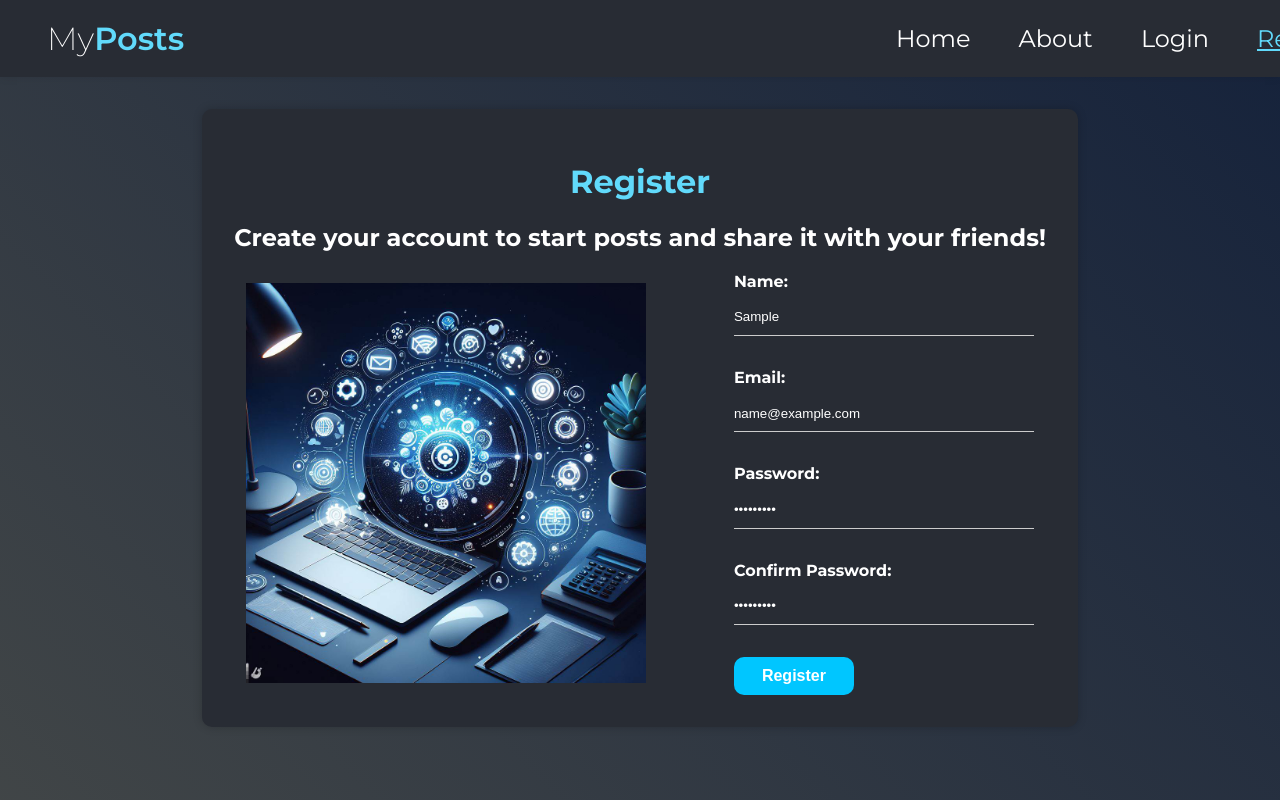
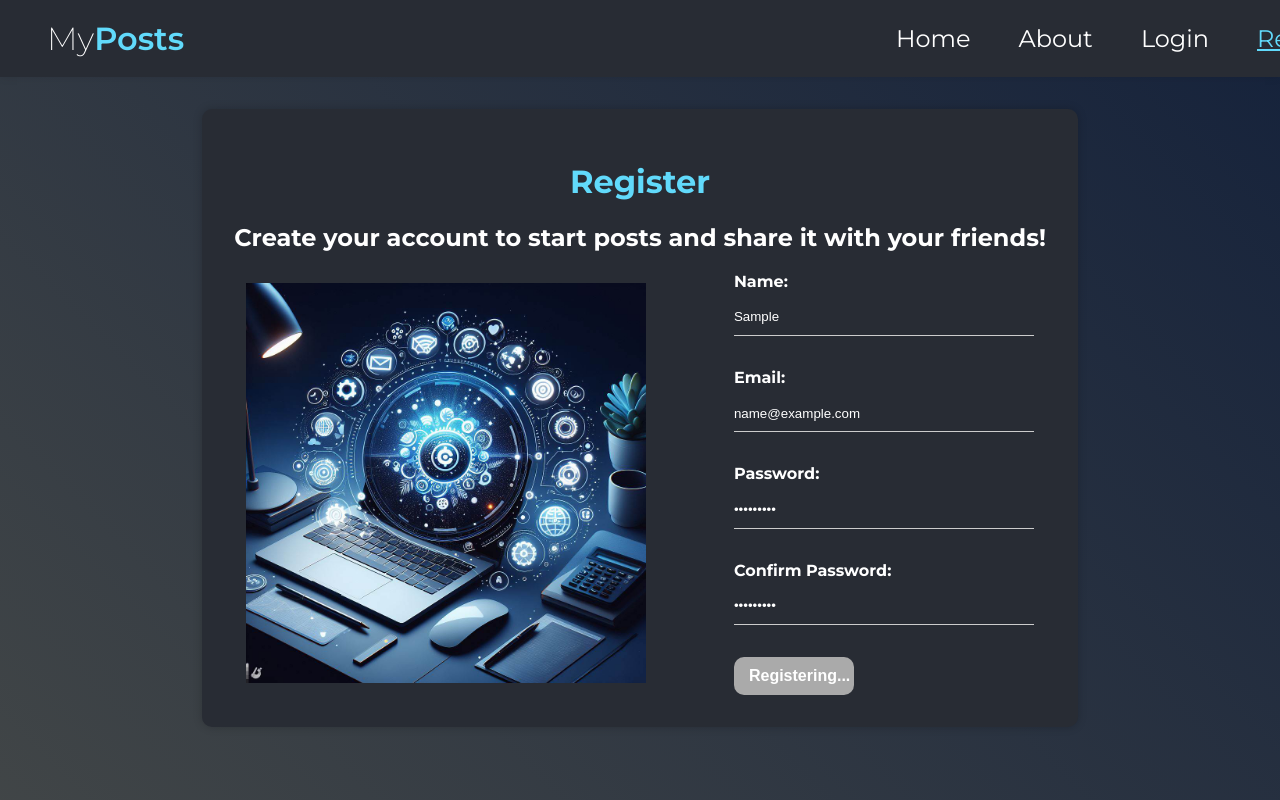
Before and after one commit to vertocode/my-posts, a React (Vite) app: page /register in a window 1280 px wide. Both pictures are taken after typing "Sample", "name@example.com", "Sample123", "Sample123" into the empty fields and a click on the button "Register". Shown: the top 800 px of the page. Built offline with nearby package versions, Linux system fonts and the light colour scheme; no server answers.

Commit message:
feat: add fedback to the user according to firebase's response

```diff
--- a/src/hooks/useAuthentication.tsx
+++ b/src/hooks/useAuthentication.tsx
@@ -29,6 +29,7 @@ export const useAuthentication = () => {
     const createUser = async (data) => {
         checkIfIsCancelled()
 
+        setError('')
         setLoading(true)
 
         try {
@@ -40,7 +41,6 @@ export const useAuthentication = () => {
         } catch (error) {
             console.log(error.message)
             setError(error.message)
-            throw new Error(error)
         }
 
         setLoading(false)
--- a/src/index.scss
+++ b/src/index.scss
@@ -105,6 +105,8 @@ input, textarea {
 
 button[disabled] {
   background-color: #aaa;
+  pointer-events: none;
+  cursor: not-allowed;
 }
 
 .container .error {
--- a/src/pages/Register/Register.tsx
+++ b/src/pages/Register/Register.tsx
@@ -14,7 +14,7 @@ const Register = (): ReactElement => {
     const [confirmPassword, setConfirmPassword] = useState()
     const [error, setError] = useState()
 
-    const { createUser, error: authErrors } = useAuthentication()
+    const { createUser, error: authErrors, loading } = useAuthentication()
 
     useEffect(() => {
         setError(authErrors)
@@ -36,11 +36,7 @@ const Register = (): ReactElement => {
             return
         }
 
-        const res = await createUser(user)
-
-        console.log(res)
-
-        console.log(user)
+        await createUser(user)
     }
 
     return (
@@ -100,7 +96,9 @@ const Register = (): ReactElement => {
                         />
                     </label>
 
-                    <button className="btn">Register</button>
+
+                    {!loading && <button className="btn">Register</button>}
+                    {loading && <button className="btn" disabled>Registering...</button>}
                 </form>
             </main>
             {error && <p className="error">{error}</p>}
```
